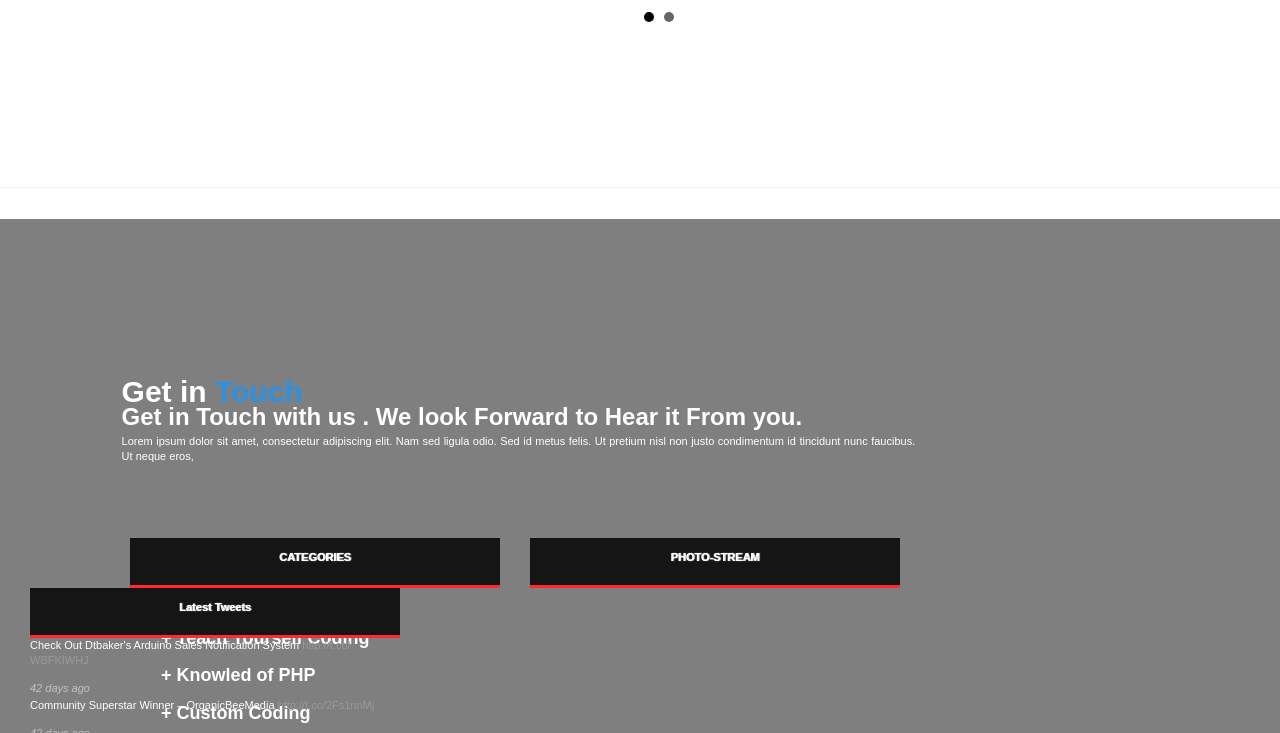
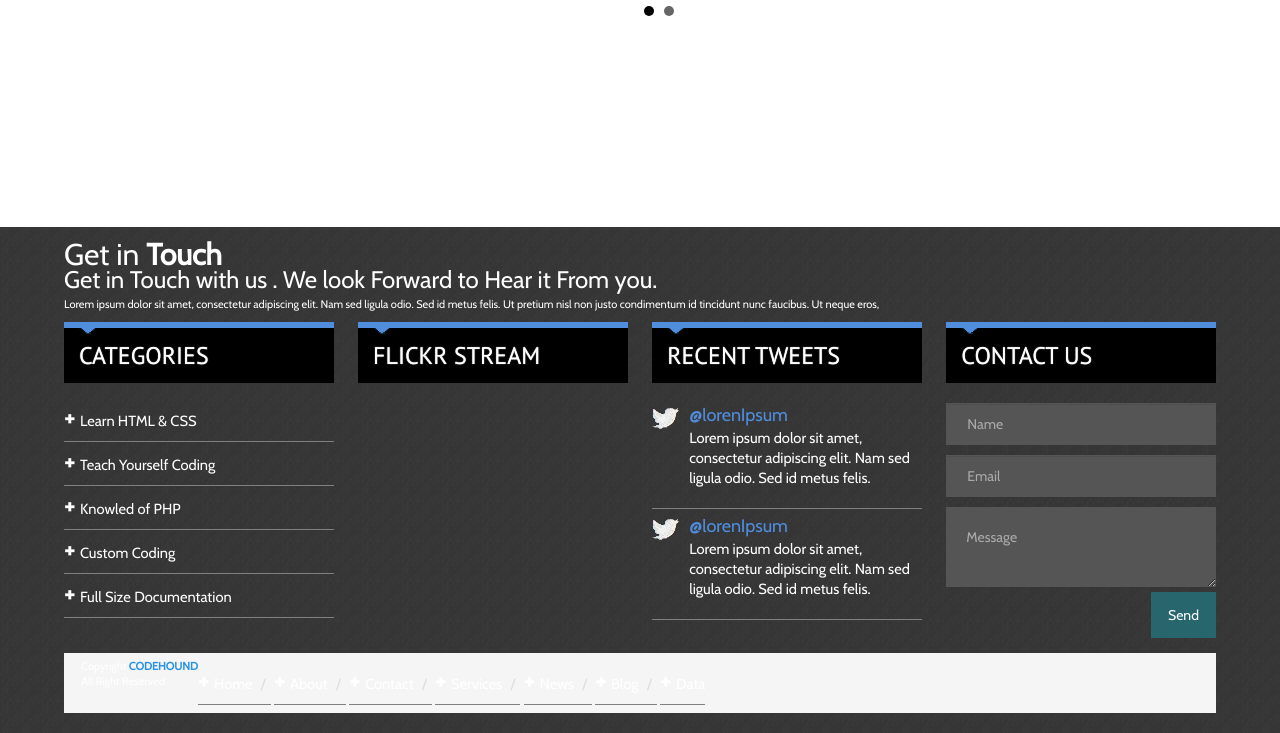
Before and after one commit to mursalinkabir/elegance, a plain HTML site: page index.htm in a window 1280 px wide. Shown: the part 2067-2800 px from the top of the page. Drawn offline with nearby package versions, Linux system fonts and the light colour scheme; files whose address does not match are found by name.

Commit message:
Footer Major
Major Footer Part (Four Sections) done.
Needs to be responsive.

```diff
--- a/css/style.css
+++ b/css/style.css
@@ -9,7 +9,7 @@ body{
 
   font-size: 11px;
   color:#454545;
-  font-family: arial,serif,sans-serif;
+
   line-height: 15px;
 }
 h1{font-size: 30px;}
@@ -44,7 +44,7 @@ ul,ol{
   list-style: none;
   margin: 0px;
 }
-input[type=text]:focus{
+input[type=text]:focus, textarea:focus{
   box-shadow:none;
 }
 .titlebar{
@@ -661,7 +661,6 @@ input[type=text]:focus{
 
 .foot_topbar{
   background-color: #151515;
-  height: 50px;
   border-bottom: 3px solid #fe2a2b;
 
 }
@@ -693,11 +692,10 @@ input[type=text]:focus{
 /*
 Images are wrapped in divs classed "flickr_badge_image" with ids "flickr_badge_imageX" where "X" is an integer specifying ordinal position. Below are some styles to get you started!
 */
-.flickr_badge_image {margin:0px;display:inline;}
-.flickr_badge_image img {border: 1px solid #666666 !important; padding:1px; margin:2px;}
-#flickr_badge_wrapper {width:300px;text-align:left}
+.flickr_badge_image {float: left; width: 33%;}
+.flickr_badge_image img {padding: 2px;}
+
 .flickr_stream{
-  margin-left: 13%;
 }
 
 /*Latest Tweets Twitter Widget*/
@@ -767,3 +765,81 @@ img {
   max-width: 100%;
   height: auto;
 }
+
+
+
+footer{
+
+  color: #fff;
+  float: none;
+  padding: 20px 5%;
+  background-image: url(../img/footer-pattern.jpg);
+  background-repeat: repeat;
+}
+
+.footer-section-header{
+
+  line-height: 35px;
+  padding: 10px 15px;
+  border-top: 6px solid #508ddd;
+  text-transform: uppercase;
+  text-align: left;
+  font-family: 'PT Sans', sans-serif;
+  font-size: 18pt;
+  color: white;
+  text-shadow: 0px 0px 1px white;
+  background-color: #000;
+  background-image: url(../img/footer-arrow.png);
+  background-position: 15px 0px;
+  background-repeat: no-repeat;
+
+}
+
+footer ul{
+  font-size: 11pt;
+  list-style: none;
+}
+
+footer li{
+ padding: 10px 0;
+ clear: both;
+ border-bottom: 1px solid gray;
+}
+
+footer li:before{
+
+  content: '+  ';
+  font-size: 18pt;
+  font-weight: bold;
+}
+
+
+.footer-section-body{
+  padding: 15px 0;
+}
+
+#footer-tweeter-feed li:before{
+
+  content: '';
+
+}
+
+#footer-tweeter-feed img{
+
+  float: left;
+
+}
+
+#footer-tweeter-feed p{
+
+  float: left;
+
+}
+
+footer input[type="text"], footer textarea{
+  width: 100%;
+  background-color: #555;
+  padding: 20px;
+  margin: 5px 0;
+  color: white;
+}
--- a/index.htm
+++ b/index.htm
@@ -40,11 +40,12 @@
  }
 
  body {
+  display: none;
   border-top: 5px solid #508ddd;
   padding-bottom: 40px;
 }
 </style>
-<link href="css/bootstrap-responsive.css" rel="stylesheet">
+
 
 <!-- HTML5 shim, for IE6-8 support of HTML5 elements -->
     <!--[if lt IE 9]>
@@ -432,9 +433,16 @@
 
       <hr>
 
+
+
+
+
+
+
+
       <footer>
-          <div class="footer_wrapper ">
-            <div class="section_header">
+
+        <div class="row">
           <h1>Get in  <b>Touch</b></h1>
           <h3>Get in Touch with us . We look Forward to Hear it From you.</h3>
           <p>Lorem ipsum dolor sit amet, consectetur adipiscing elit. Nam sed ligula odio. Sed id metus felis. Ut pretium nisl non justo condimentum
@@ -442,77 +450,113 @@
 
           </div>
 
+          <div class="row-fluid">
 
+            <div class="span3">
+              <div class="row footer-section-header">
+                Categories
+              </div>
 
-              <div class="span4 offset1">
-                <div class="foot_topbar">
-                 <div class="foot_top_text">
-                   CATEGORIES
+              <div class="row footer-section-body">
 
-                 </div>
-                 <div class="foot_body">
                 <ul>
-                    <li>+ Learn HTML & CSS</li>
-                    <li>+ Teach Yourself Coding </li>
-                    <li>+ Knowled of PHP</li>
-                    <li>+ Custom Coding</li>
-                    <li>+ Full Size Documentation </li>
+                  <li><a href="#">Learn HTML & CSS</a></li>
+                  <li><a href="#">Teach Yourself Coding </a></li>
+                  <li><a href="#">Knowled of PHP</a></li>
+                  <li><a href="#">Custom Coding</a></li>
+                  <li><a href="#">Full Size Documentation </a></li>
                 </ul>
+
 
               </div>
             </div>
 
 
+            <div class="span3">
+              <div class="row footer-section-header">
+                Flickr stream
               </div>
-            <div class="span4">
-             <div class="foot_topbar">
 
+              <div class="row footer-section-body">
 
-               <div class="foot_top_text">
-                PHOTO-STREAM
+                <script type="text/javascript" src="http://www.flickr.com/badge_code_v2.gne?count=9&display=latest&size=30&layout=x&source=user&user=80307667@N04"></script>
+
 
               </div>
             </div>
-            <div class="flickr_stream">
-              <div id="flickr_badge_wrapper"><!-- <script type="text/javascript" src="http://www.flickr.com/badge_code_v2.gne?count=10&display=latest&size=s&layout=x&source=user&user=80307667@N04"></script> --></div>
+
+
+
+            <div class="span3" id='footer-tweeter-feed'>
+              <div class="row footer-section-header">
+                Recent Tweets
+              </div>
+
+              <div class="row footer-section-body">
+
+                <ul>
+                  <li>
+
+                   <div class="media">
+                     <a class="pull-left" href="#">
+                      <img class="media-object" src='img/twitter-footer.png'>
+                    </a>
+                    <div class="media-body">
+                      <h4 class="media-heading">@lorenIpsum</h4>
+                      <p>Lorem ipsum dolor sit amet, consectetur adipiscing elit. Nam sed ligula odio. Sed id metus felis.</p>
+                    </div>
+                  </div>
+
+                </li>
+
+
+                <li>
+
+                 <div class="media">
+                   <a class="pull-left" href="#">
+                    <img class="media-object" src='img/twitter-footer.png'>
+                  </a>
+                  <div class="media-body">
+                    <h4 class="media-heading">@lorenIpsum</h4>
+                    <p>Lorem ipsum dolor sit amet, consectetur adipiscing elit. Nam sed ligula odio. Sed id metus felis.</p>
+                  </div>
+                </div>
+
+              </li>
+          </ul>
+
 
         </div>
+      </div>
+
+
+
+      <div class="span3">
+        <div class="row footer-section-header">
+         Contact Us
+        </div>
+
+        <div class="row footer-section-body">
+
+          <form>
+
+            <input type='text' placeholder='Name'>
+            <input type='text' placeholder='Email'>
+            <textarea type='text' placeholder='Message'></textarea>
+            <button class='btn btn-inverse pull-right'>Send</button>
+          </form>
+
+        </div>
+      </div>
+
+
+
 
 
 
     </div>
 
-          <div class="span4">
-           <div class="foot_topbar">
 
-
-             <div class="foot_top_text">
-              Latest Tweets
-
-            </div>
-          </div>
-          <div class="widget twitter-widget">
-
-            <div class="tweet-post">
-              <p>Check Out Dtbaker's Arduino Sales Notification System <a href="#">http://t.co/ WBFKIWHJ</a></p>
-              <span>42 days ago</span>
-            </div>
-            <div class="tweet-post">
-              <p>Community Superstar Winner – OrganicBeeMedia <a href="#"> http://t.co/2Fs1nnMj</a></p>
-              <span>42 days ago</span>
-            </div>
-            <div class="tweet-post">
-              <p>Check Out Dtbaker's Arduino Sales Notification System <a href="#">http://t.co/ WBFKIWHJ</a></p>
-              <span>42 days ago</span>
-            </div>
-          </div>
-
-
-        </div>
-
-
-
-      </div>
     <div class="footer_bottom clearfix">
       <div class="spna12">
         <div class="footer_text">
@@ -551,6 +595,9 @@
     <script src="js/slider/iview.js"></script>
     <script>
     $(document).ready(function(){
+
+      $('body').fadeIn('slow');
+
       $('#iview').iView({
         pauseTime: 7000,
         pauseOnHover: true,
```
Also changed, not shown: css/bootstrap-overrides.css, css/bootstrap.css, img/footer-arrow.png (added), img/footer-pattern.jpg (added), img/twitter-footer.png (added). Lines whose indentation alone changed are shown as unchanged.
